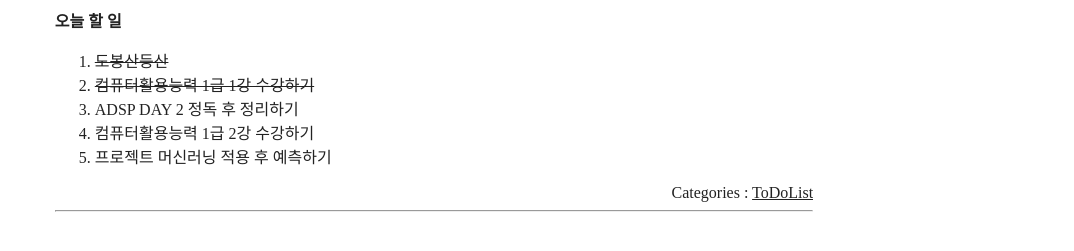
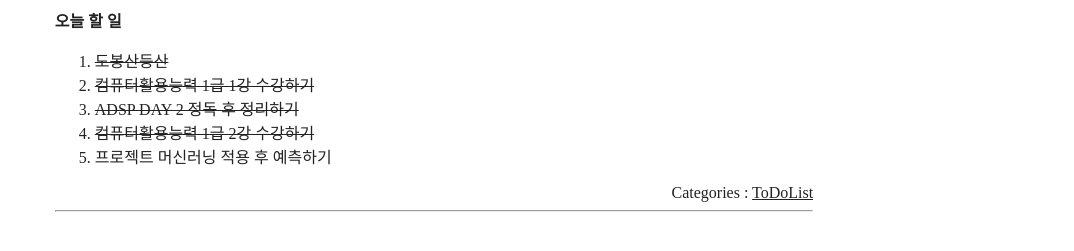
Before and after one commit to hogoood/hogoood.github.io, a Jekyll site: the page built from _posts/2020-10-25-sun.md, in a window 1280 px wide. Shown: the part 178-429 px from the top of the page, without its empty margins (206-1280 px from the left). Built offline with Jekyll 4.4.1, drawn with Linux system fonts in a browser that asks for light colours; comment, search, counter and statistics services are not loaded.

Commit message:
Check the list done

```diff
--- a/_posts/2020-10-25-sun.md
+++ b/_posts/2020-10-25-sun.md
@@ -10,6 +10,6 @@ categories: [ToDoList]
 
   1. ~~도봉산등산~~
   2. ~~컴퓨터활용능력 1급 1강 수강하기~~
-  3. ADSP DAY 2 정독 후 정리하기
-  4. 컴퓨터활용능력 1급 2강 수강하기
+  3. ~~ADSP DAY 2 정독 후 정리하기~~
+  4. ~~컴퓨터활용능력 1급 2강 수강하기~~
   5. 프로젝트 머신러닝 적용 후 예측하기
```
